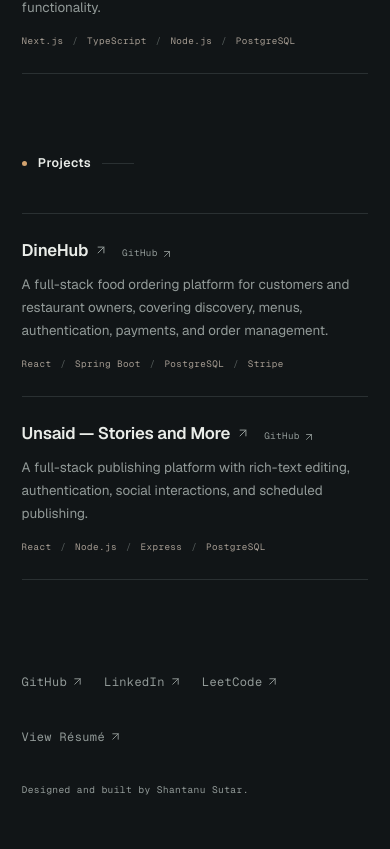
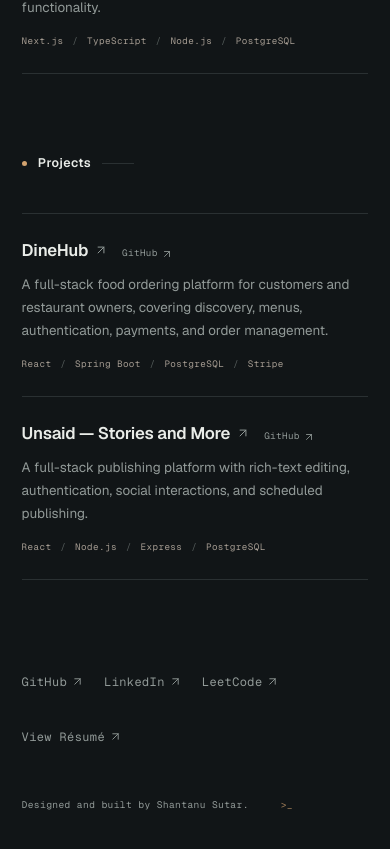
Before and after one commit to ShantanuSutar/Portfolio-2, a Next.js app: page / in a window 390 px wide. Shown: the part 1090-1939 px from the top of the page. Built offline with nearby package versions, Linux system fonts and the light colour scheme; no server answers.

Commit message:
feat: Implemented both restrained interactive features without changing existing portfolio content or layout.

```diff
--- a/src/app/globals.css
+++ b/src/app/globals.css
@@ -13,6 +13,9 @@
   --content-width: 42rem;
   --interaction-duration: 180ms;
   --interaction-easing: cubic-bezier(0.2, 0.65, 0.3, 1);
+  --cursor-x: 50vw;
+  --cursor-y: 50vh;
+  --cursor-opacity: 0;
 }
 
 @theme inline {
@@ -37,6 +40,7 @@ html {
 }
 
 body {
+  position: relative;
   min-width: 20rem;
   margin: 0;
   background: var(--background);
@@ -44,6 +48,28 @@ body {
   font-family: var(--font-sans), var(--font-sans-fallback);
   font-synthesis: none;
   text-rendering: optimizeLegibility;
+}
+
+body::before {
+  position: fixed;
+  top: 0;
+  left: 0;
+  z-index: 0;
+  width: 34rem;
+  height: 34rem;
+  border-radius: 50%;
+  background: radial-gradient(
+    circle,
+    rgb(211 163 111 / 16%) 0%,
+    rgb(211 163 111 / 5%) 44%,
+    transparent 72%
+  );
+  content: "";
+  opacity: 0;
+  pointer-events: none;
+  transform: translate3d(calc(var(--cursor-x) - 50%), calc(var(--cursor-y) - 50%), 0);
+  transition: opacity 240ms var(--interaction-easing);
+  will-change: transform, opacity;
 }
 
 main,
@@ -75,6 +101,19 @@ ol {
   outline-offset: 4px;
 }
 
+.sr-only {
+  position: absolute;
+  width: 1px;
+  height: 1px;
+  padding: 0;
+  margin: -1px;
+  overflow: hidden;
+  clip: rect(0, 0, 0, 0);
+  clip-path: inset(50%);
+  white-space: nowrap;
+  border: 0;
+}
+
 .skip-link {
   position: fixed;
   top: 1rem;
@@ -95,6 +134,8 @@ ol {
 }
 
 .portfolio-frame {
+  position: relative;
+  z-index: 1;
   width: min(100%, 90rem);
   min-height: 100svh;
   display: grid;
@@ -524,6 +565,62 @@ ol {
   margin: 0;
 }
 
+.site-footer__line {
+  display: flex;
+  flex-wrap: wrap;
+  align-items: center;
+  gap: 0.6rem 1rem;
+}
+
+.footer-easter-egg[open] {
+  display: inline-flex;
+  flex-wrap: wrap;
+  align-items: center;
+  gap: 0.65rem;
+}
+
+.footer-easter-egg summary {
+  display: inline-flex;
+  align-items: center;
+  min-width: 1.75rem;
+  min-height: 1.75rem;
+  justify-content: center;
+  color: var(--accent);
+  cursor: pointer;
+  list-style: none;
+  opacity: 0.72;
+  transition:
+    color var(--interaction-duration) var(--interaction-easing),
+    opacity var(--interaction-duration) var(--interaction-easing),
+    transform var(--interaction-duration) var(--interaction-easing);
+}
+
+.footer-easter-egg summary::-webkit-details-marker {
+  display: none;
+}
+
+.footer-easter-egg summary:focus-visible {
+  color: var(--foreground);
+  opacity: 1;
+}
+
+.footer-easter-egg__message {
+  color: var(--muted);
+  line-height: 1.6;
+}
+
+@media (hover: hover) and (pointer: fine) and (prefers-reduced-motion: no-preference) {
+  body::before {
+    opacity: var(--cursor-opacity);
+  }
+
+  .footer-easter-egg summary:hover {
+    color: var(--foreground);
+    opacity: 1;
+    transform: translateX(1px);
+  }
+}
+
 @media (max-width: 860px) {
   html {
     scroll-padding-top: 2rem;
@@ -589,6 +686,11 @@ ol {
   .social-nav--mobile {
     display: block;
     margin-bottom: 2rem;
+  }
+
+  .footer-easter-egg summary {
+    min-width: 2.75rem;
+    min-height: 2.75rem;
   }
 
   .content-area {
@@ -670,6 +772,10 @@ ol {
     animation-iteration-count: 1 !important;
   }
 
+  body::before {
+    display: none;
+  }
+
   .entry,
   .primary-nav a span,
   .project-list .entry__content h3 svg,
--- a/src/app/page.tsx
+++ b/src/app/page.tsx
@@ -3,6 +3,7 @@ import { SocialLinks } from "@/components/navigation/social-links";
 import { AboutSection } from "@/components/sections/about-section";
 import { ExperienceSection } from "@/components/sections/experience-section";
 import { ProjectsSection } from "@/components/sections/projects-section";
+import { FooterEasterEgg } from "@/components/ui/footer-easter-egg";
 import { personalInformation, socialLinks } from "@/data/portfolio";
 import { canonicalUrl, hasConfiguredSiteUrl } from "@/lib/site-url";
 
@@ -36,7 +37,10 @@ export default function Home() {
       </main>
       <footer className="site-footer">
         <SocialLinks variant="mobile" />
-        <p>Designed and built by {personalInformation.name}.</p>
+        <div className="site-footer__line">
+          <p>Designed and built by {personalInformation.name}.</p>
+          <FooterEasterEgg />
+        </div>
       </footer>
     </PortfolioShell>
   );
--- a/src/components/layout/portfolio-shell.tsx
+++ b/src/components/layout/portfolio-shell.tsx
@@ -2,6 +2,7 @@ import type { ReactNode } from "react";
 
 import { SiteNavigation } from "@/components/navigation/site-navigation";
 import { SocialLinks } from "@/components/navigation/social-links";
+import { InteractiveBackground } from "@/components/ui/interactive-background";
 import { personalInformation } from "@/data/portfolio";
 
 type PortfolioShellProps = {
@@ -11,6 +12,7 @@ type PortfolioShellProps = {
 export function PortfolioShell({ children }: PortfolioShellProps) {
   return (
     <div className="portfolio-frame" id="top">
+      <InteractiveBackground />
       <a className="skip-link" href="#main-content">
         Skip to content
       </a>
--- /dev/null
+++ b/src/components/ui/footer-easter-egg.tsx
@@ -0,0 +1,13 @@
+export function FooterEasterEgg() {
+  return (
+    <details className="footer-easter-egg">
+      <summary>
+        <span aria-hidden="true">&gt;_</span>
+        <span className="sr-only">Toggle a small footer message</span>
+      </summary>
+      <span className="footer-easter-egg__message">
+        connection established — curiosity rewarded.
+      </span>
+    </details>
+  );
+}
--- /dev/null
+++ b/src/components/ui/interactive-background.tsx
@@ -0,0 +1,93 @@
+"use client";
+
+import { useEffect } from "react";
+
+const pointerQuery = "(hover: hover) and (pointer: fine)";
+const reducedMotionQuery = "(prefers-reduced-motion: reduce)";
+
+export function InteractiveBackground() {
+  useEffect(() => {
+    const root = document.documentElement;
+    const pointerMedia = window.matchMedia(pointerQuery);
+    const reducedMotionMedia = window.matchMedia(reducedMotionQuery);
+    let animationFrame: number | undefined;
+    let trackingEnabled = false;
+    let pointerX = 0;
+    let pointerY = 0;
+
+    const hideBackground = () => {
+      if (animationFrame !== undefined) {
+        window.cancelAnimationFrame(animationFrame);
+        animationFrame = undefined;
+      }
+
+      root.style.setProperty("--cursor-opacity", "0");
+    };
+
+    const handlePointerMove = (event: PointerEvent) => {
+      if (event.pointerType !== "mouse") {
+        return;
+      }
+
+      pointerX = event.clientX;
+      pointerY = event.clientY;
+
+      if (animationFrame !== undefined) {
+        return;
+      }
+
+      animationFrame = window.requestAnimationFrame(() => {
+        root.style.setProperty("--cursor-x", `${pointerX}px`);
+        root.style.setProperty("--cursor-y", `${pointerY}px`);
+        root.style.setProperty("--cursor-opacity", "0.28");
+        animationFrame = undefined;
+      });
+    };
+
+    const enableTracking = () => {
+      if (trackingEnabled) {
+        return;
+      }
+
+      window.addEventListener("pointermove", handlePointerMove, { passive: true });
+      window.addEventListener("blur", hideBackground);
+      document.documentElement.addEventListener("pointerleave", hideBackground);
+      trackingEnabled = true;
+    };
+
+    const disableTracking = () => {
+      if (!trackingEnabled) {
+        return;
+      }
+
+      window.removeEventListener("pointermove", handlePointerMove);
+      window.removeEventListener("blur", hideBackground);
+      document.documentElement.removeEventListener("pointerleave", hideBackground);
+      trackingEnabled = false;
+      hideBackground();
+    };
+
+    const syncTracking = () => {
+      if (pointerMedia.matches && !reducedMotionMedia.matches) {
+        enableTracking();
+      } else {
+        disableTracking();
+      }
+    };
+
+    pointerMedia.addEventListener("change", syncTracking);
+    reducedMotionMedia.addEventListener("change", syncTracking);
+    syncTracking();
+
+    return () => {
+      pointerMedia.removeEventListener("change", syncTracking);
+      reducedMotionMedia.removeEventListener("change", syncTracking);
+      disableTracking();
+      root.style.removeProperty("--cursor-x");
+      root.style.removeProperty("--cursor-y");
+      root.style.removeProperty("--cursor-opacity");
+    };
+  }, []);
+
+  return null;
+}
```
